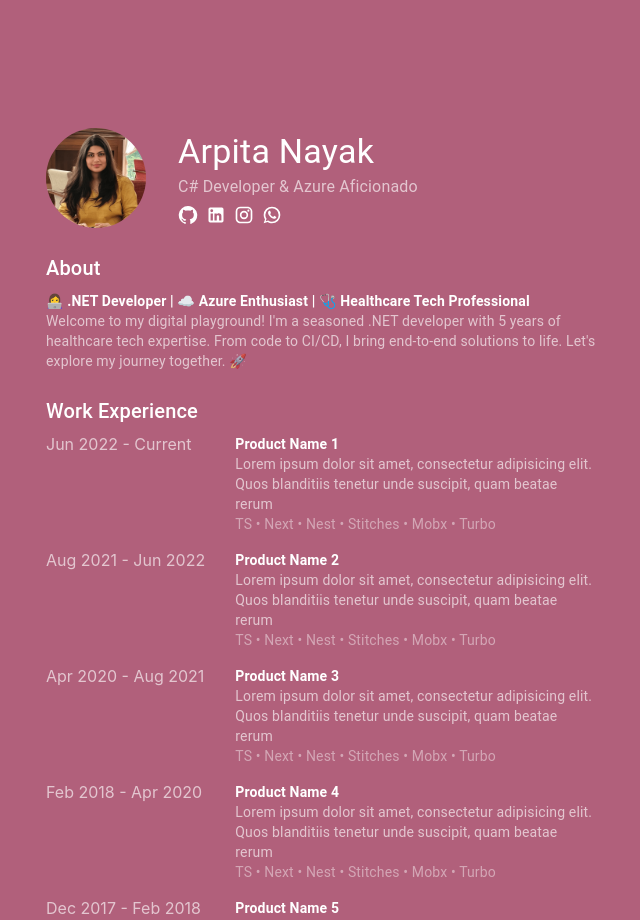
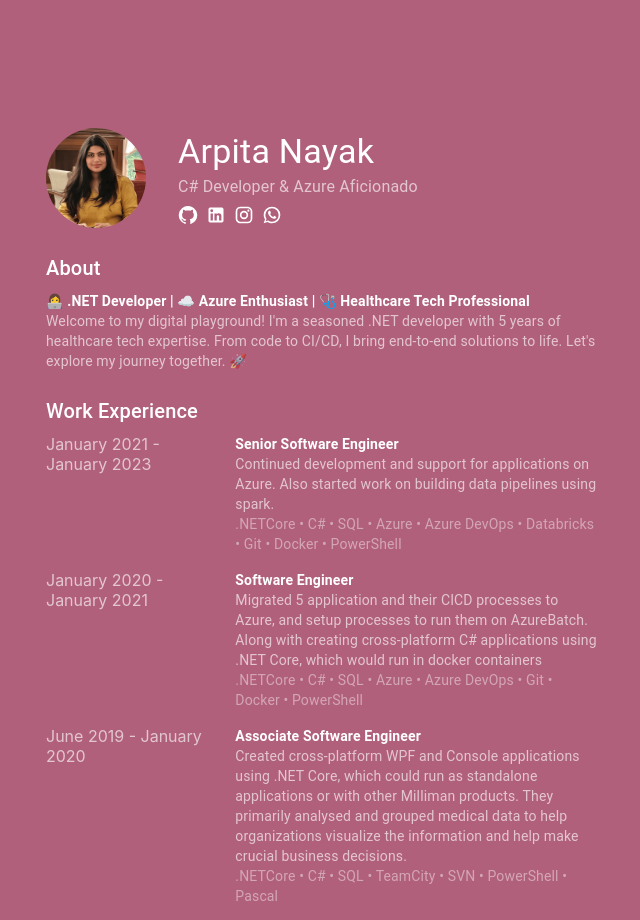
Before and after one commit to Nayak-A/resume, a React (Create React App) app: page / in a window 1280 px wide. Shown: the top 920 px of the page, without its empty margins (318-958 px from the left). Built offline with nearby package versions, Linux system fonts and the light colour scheme.

Commit message:
updated workex

```diff
--- a/src/components/Experience.js
+++ b/src/components/Experience.js
@@ -11,34 +11,28 @@ function Experience() {
   // Array of work experiences
   const workExperiences = [
     {
-      date: "Jun 2022 - Current",
-      productName: "Product Name 1",
-      description: "Lorem ipsum dolor sit amet, consectetur adipisicing elit. Quos blanditiis tenetur unde suscipit, quam beatae rerum",
-      technologies: "TS • Next • Nest • Stitches • Mobx • Turbo",
+      date: "January 2021 - January 2023",
+      productName: "Senior Software Engineer",
+      description: "Continued development and support for applications on Azure. Also started work on building data pipelines using spark.",
+      technologies: ".NETCore • C# • SQL • Azure • Azure DevOps • Databricks • Git • Docker • PowerShell",
     },
     {
-      date: "Aug 2021 - Jun 2022",
-      productName: "Product Name 2",
-      description: "Lorem ipsum dolor sit amet, consectetur adipisicing elit. Quos blanditiis tenetur unde suscipit, quam beatae rerum",
-      technologies: "TS • Next • Nest • Stitches • Mobx • Turbo",
+      date: "January 2020 - January 2021",
+      productName: "Software Engineer",
+      description: "Migrated 5 application and their CICD processes to Azure, and setup processes to run them on AzureBatch. Along with creating cross-platform C# applications using .NET Core, which would run in docker containers",
+      technologies: ".NETCore • C# • SQL • Azure • Azure DevOps • Git • Docker • PowerShell",
     },
     {
-      date: "Apr 2020 - Aug 2021",
-      productName: "Product Name 3",
-      description: "Lorem ipsum dolor sit amet, consectetur adipisicing elit. Quos blanditiis tenetur unde suscipit, quam beatae rerum",
-      technologies: "TS • Next • Nest • Stitches • Mobx • Turbo",
+      date: "June 2019 - January 2020",
+      productName: "Associate Software Engineer",
+      description: "Created cross-platform WPF and Console applications using .NET Core, which could run as standalone applications or with other Milliman products. They primarily analysed and grouped medical data to help organizations visualize the information and help make crucial business decisions.",
+      technologies: ".NETCore • C# • SQL • TeamCity • SVN • PowerShell • Pascal",
     },
     {
-      date: "Feb 2018 - Apr 2020",
-      productName: "Product Name 4",
-      description: "Lorem ipsum dolor sit amet, consectetur adipisicing elit. Quos blanditiis tenetur unde suscipit, quam beatae rerum",
-      technologies: "TS • Next • Nest • Stitches • Mobx • Turbo",
-    },
-    {
-      date: "Dec 2017 - Feb 2018",
-      productName: "Product Name 5",
-      description: "Lorem ipsum dolor sit amet, consectetur adipisicing elit. Quos blanditiis tenetur unde suscipit, quam beatae rerum",
-      technologies: "TS • Next • Nest • Stitches • Mobx • Turbo",
+      date: "May 2018 - June 2019",
+      productName: "Trainee Software Engineer",
+      description: "Created WPF and Console applications using .NET, which could run as standalone applications or with other Milliman products. They primarily analysed and grouped medical data to help organizations visualize the information and help make crucial business decisions.",
+      technologies: ".NET • C# • SQL • TeamCity • SVN • PowerShell",
     },
   ];
 
```
